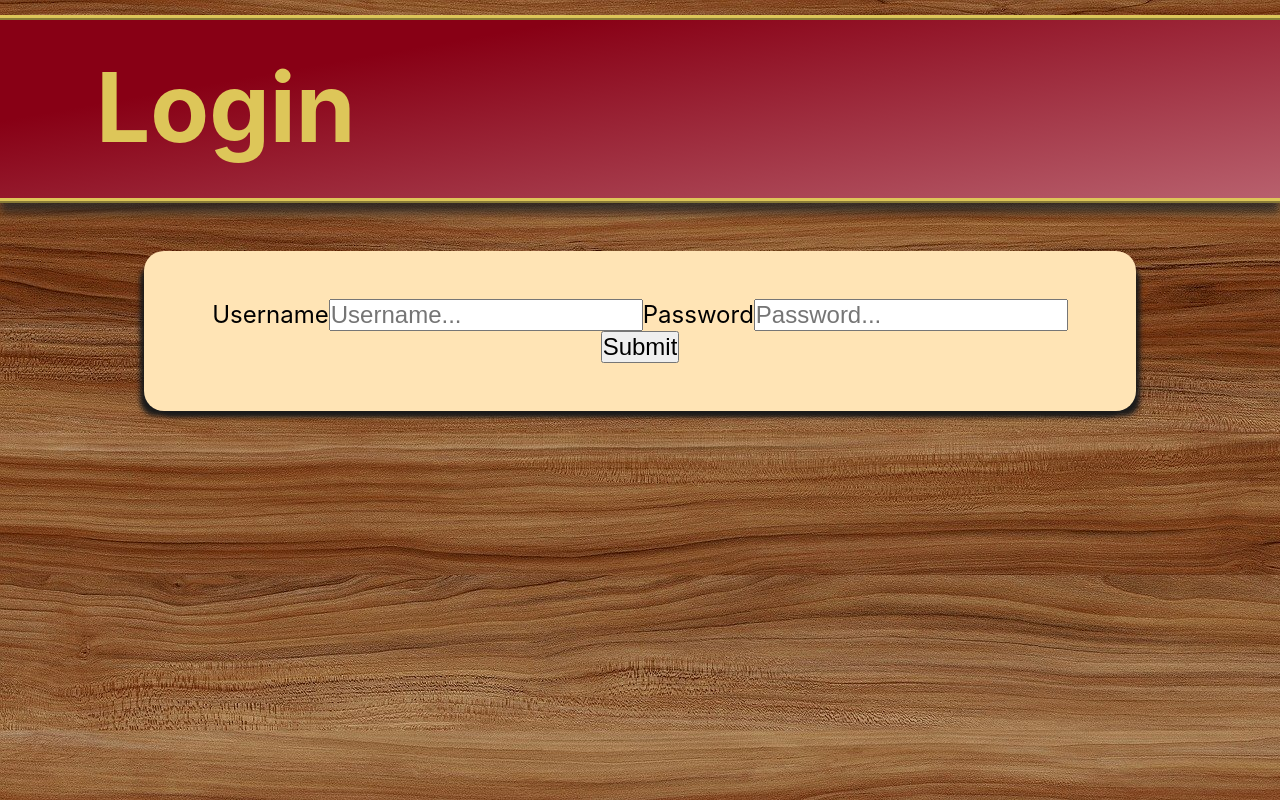
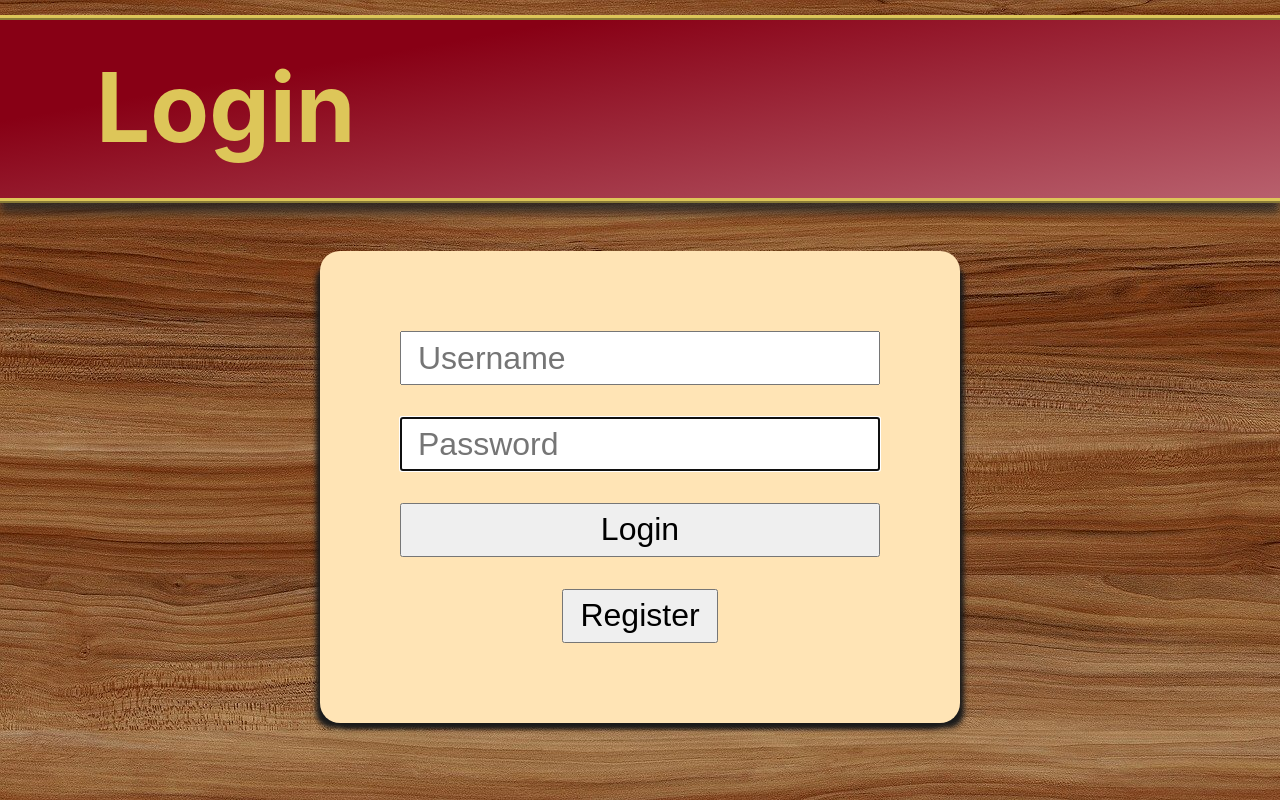
Before and after one commit to YTyler/questdex, a React (Create React App) app: page /questdex/login in a window 1280 px wide. Built offline with nearby package versions, Linux system fonts and the light colour scheme.

Commit message:
Styling Login Component
register button just sends back to home screen

```diff
--- a/src/App.css
+++ b/src/App.css
@@ -163,10 +163,11 @@ a:hover {
 /* Login Component */
 .Login {
   display: flex;
-  font-size: 1.5rem;
+  flex-direction: column;
+  font-size: 2.0rem;
   text-align: center;
   background-color: moccasin;
-  width: 70%;
+  width: 40%;
   margin: 0 auto;
   margin-top: 1em;
   border-radius: 20px;
@@ -175,3 +176,14 @@ a:hover {
     -8px 9px 5px -4px rgb(27, 27, 27);
   transition: 0.375s;
 }
+
+.Login input {
+  padding: 0.2em;
+  margin: 0.5em;
+  padding-left: 0.5em;
+  padding-right: 0.5em;
+}
+
+.LoginButton {
+  cursor: pointer;
+}
--- a/src/components/Login.jsx
+++ b/src/components/Login.jsx
@@ -1,4 +1,5 @@
 import React, { useState } from "react";
+import { Link } from "react-router-dom";
 
 export default function Login() {
 
@@ -7,20 +8,19 @@ export default function Login() {
 
     const login = (event) => {
         event.preventDefault();
+        // Call Login Function
         console.log("Login");
     }
 
     return (
-        <div className = "Login">
-            <form onSubmit = {login}>
-                <label htmlFor = "username">Username</label>
-                <input type = "text" id = "username" value = {username} onChange = {(element) => setUsername(element.target.value)} placeholder = "Username..."/>
+        <form onSubmit = {login} className = "Login">
+            <input type = "text" value = {username} onChange = {(element) => setUsername(element.target.value)} placeholder = "Username" autoFocus/>
+            <input type = "password" value = {password} onChange = {(element) => setPassword(element.target.value)} placeholder = "Password" autoFocus/>
 
-                <label htmlFor = "password">Password</label>
-                <input type = "password" id = "password" value = {password} onChange = {(element) => setPassword(element.target.value)} placeholder = "Password..."/>
-
-                <input type = "submit" value = "Submit"/>
-            </form>
-        </div>
+            <input className="LoginButton" type = "submit" value = "Login"/>
+            <Link to = "/questdex">
+                <input className="LoginButton" type = "button" value = "Register"/>
+            </Link>
+        </form>
     );
 }
```
